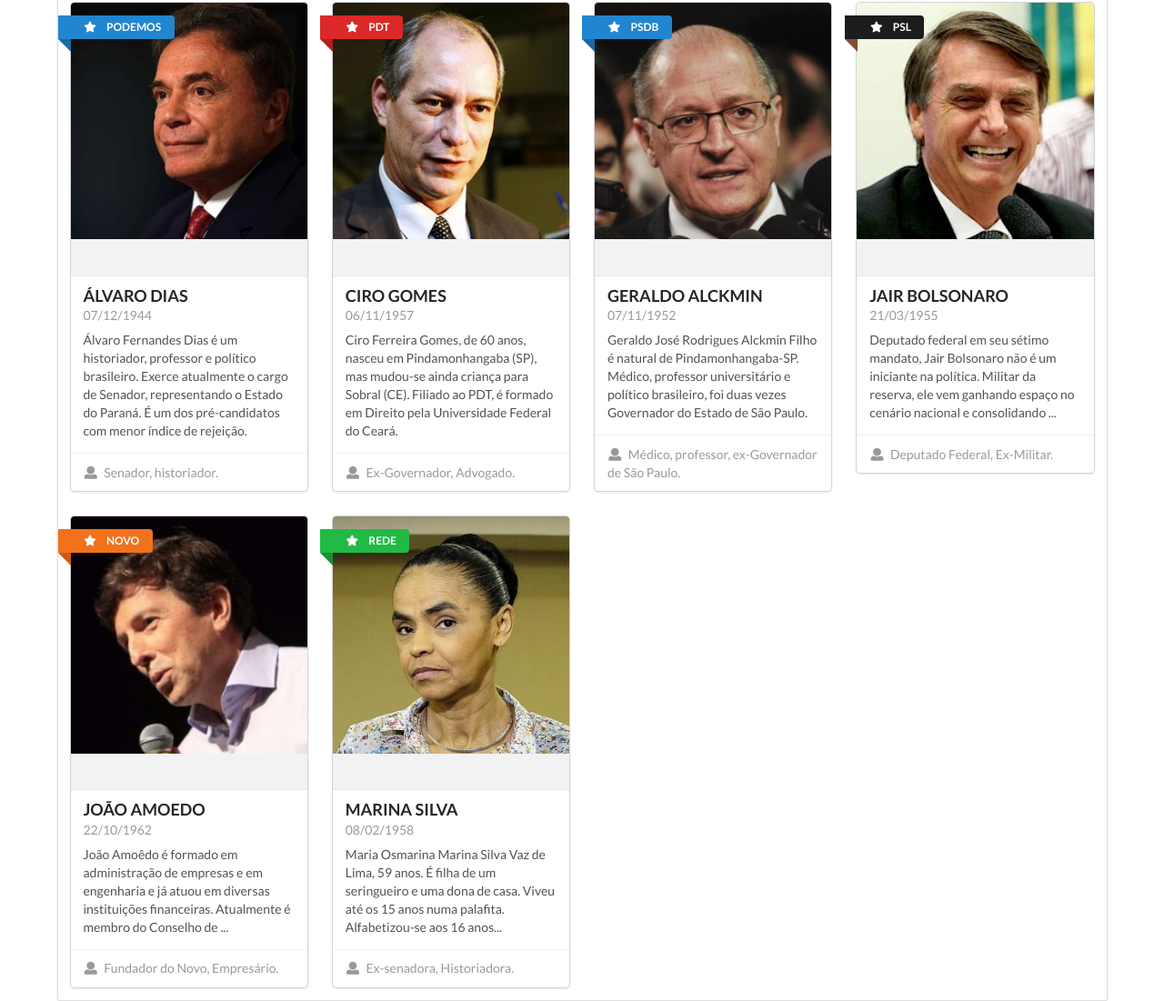
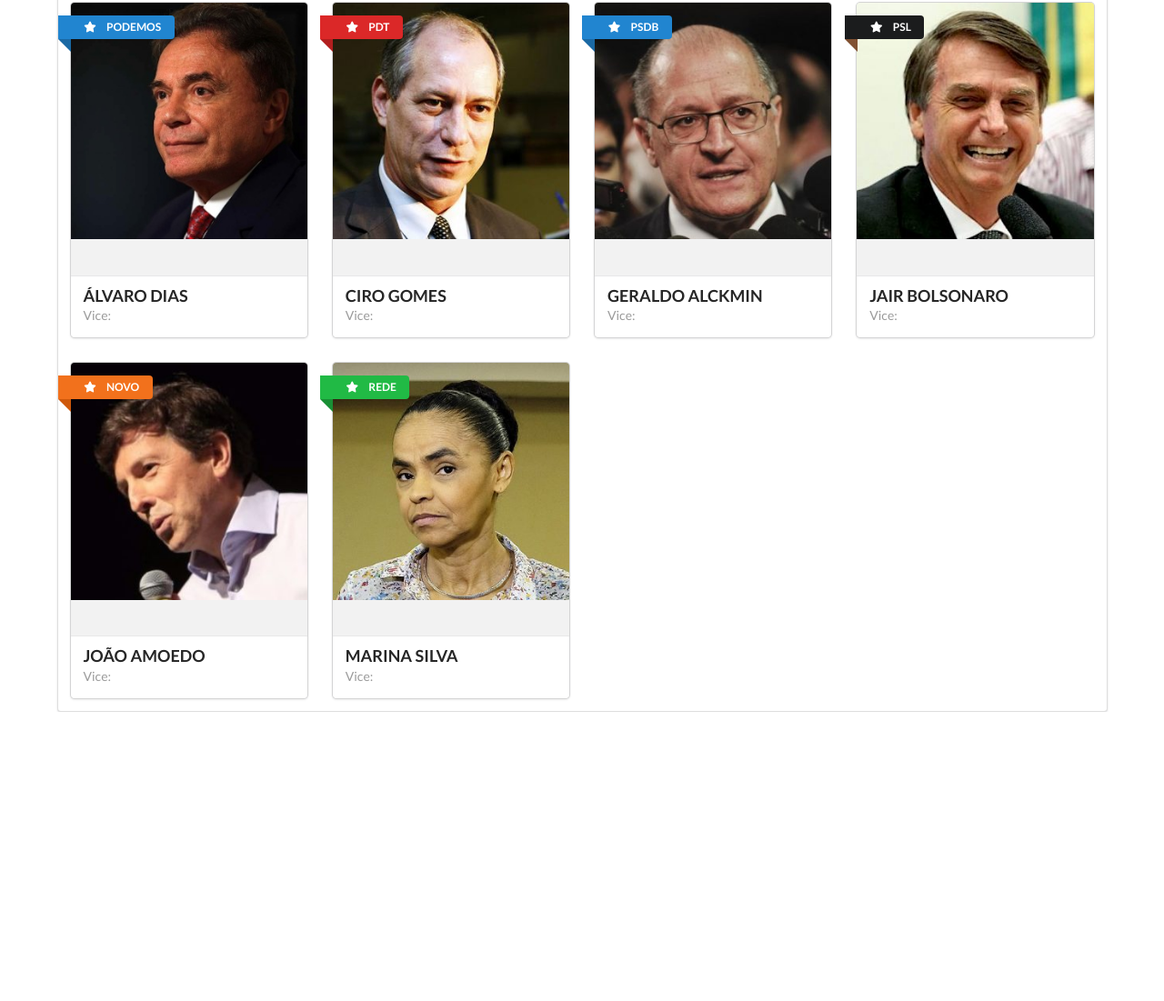
Before and after one commit to gjmoretti/urna-eletronica-blockchain, a website: page app/index.html in a window 1280 px wide. Shown: the part 126-1227 px from the top of the page at 91% size. After the commit the page ends 909 px from the top, so only its background shows below. Drawn offline with nearby package versions, Linux system fonts and the light colour scheme; a script that the page names is missing; files whose address does not match are found by name.

Commit message:
Remove descriptions

```diff
--- a/app/index.html
+++ b/app/index.html
@@ -43,16 +43,9 @@
                 <div class="content">
                     <a class="header name">ÁLVARO DIAS</a>
                     <div class="meta">
-                        <span class="date">07/12/1944</span>
+                        <span class="date">Vice: </span>
                     </div>
-                    <div class="description">
-                      Álvaro Fernandes Dias é um historiador, professor e político brasileiro. Exerce atualmente o cargo de Senador, representando o Estado do Paraná. É um dos pré-candidatos com menor índice de rejeição.
-                    </div>
-                </div>
-                <div class="extra content">
-                    <a><i class="user icon"></i>
-                        Senador, historiador.
-                    </a>
+
                 </div>
             </div>
         </div>
@@ -75,16 +68,8 @@
                 <div class="content">
                     <a class="header name">CIRO GOMES</a>
                     <div class="meta">
-                        <span class="date">06/11/1957</span>
+                        <span class="date">Vice: </span>
                     </div>
-                    <div class="description">
-                      Ciro Ferreira Gomes, de 60 anos, nasceu em Pindamonhangaba (SP), mas mudou-se ainda criança para Sobral (CE). Filiado ao PDT, é formado em Direito pela Universidade Federal do Ceará.
-                    </div>
-                </div>
-                <div class="extra content">
-                    <a><i class="user icon"></i>
-                        Ex-Governador, Advogado.
-                    </a>
                 </div>
             </div>
         </div>
@@ -107,16 +92,8 @@
                 <div class="content">
                     <a class="header name">GERALDO ALCKMIN</a>
                     <div class="meta">
-                        <span class="date">07/11/1952</span>
+                        <span class="date">Vice: </span>
                     </div>
-                    <div class="description">
-                      Geraldo José Rodrigues Alckmin Filho é natural de Pindamonhangaba-SP. Médico, professor universitário e político brasileiro, foi duas vezes Governador do Estado de São Paulo.
-                    </div>
-                </div>
-                <div class="extra content">
-                    <a><i class="user icon"></i>
-                        Médico, professor, ex-Governador de São Paulo.
-                    </a>
                 </div>
             </div>
         </div>
@@ -132,16 +109,8 @@
                 <div class="content">
                     <a class="header name">JAIR BOLSONARO</a>
                     <div class="meta">
-                        <span class="date">21/03/1955</span>
+                        <span class="date">Vice: </span>
                     </div>
-                    <div class="description">
-                       Deputado federal em seu sétimo mandato, Jair Bolsonaro não é um iniciante na política. Militar da reserva, ele vem ganhando espaço no cenário nacional e consolidando ...
-                    </div>
-                </div>
-                <div class="extra content">
-                    <a><i class="user icon"></i>
-                        Deputado Federal, Ex-Militar.
-                    </a>
                 </div>
             </div>
         </div>
@@ -157,16 +126,8 @@
                 <div class="content">
                     <a class="header name">JOÃO AMOEDO</a>
                     <div class="meta">
-                        <span class="date">22/10/1962</span>
+                        <span class="date">Vice: </span>
                     </div>
-                    <div class="description">
-                       João Amoêdo é formado em administração de empresas e em engenharia e já atuou em diversas instituições financeiras. Atualmente é membro do Conselho de ...
-                    </div>
-                </div>
-                <div class="extra content">
-                    <a><i class="user icon"></i>
-                       Fundador do Novo, Empresário.
-                    </a>
                 </div>
             </div>
         </div>
@@ -182,16 +143,8 @@
                 <div class="content">
                     <a class="header name">MARINA SILVA</a>
                     <div class="meta">
-                        <span class="date">08/02/1958</span>
+                        <span class="date">Vice: </span>
                     </div>
-                    <div class="description">
-                       Maria Osmarina Marina Silva Vaz de Lima, 59 anos. É filha de um seringueiro e uma dona de casa. Viveu até os 15 anos numa palafita. Alfabetizou-se aos 16 anos...
-                    </div>
-                </div>
-                <div class="extra content">
-                    <a><i class="user icon"></i>
-                        Ex-senadora, Historiadora.
-                    </a>
                 </div>
             </div>
         </div>
```
